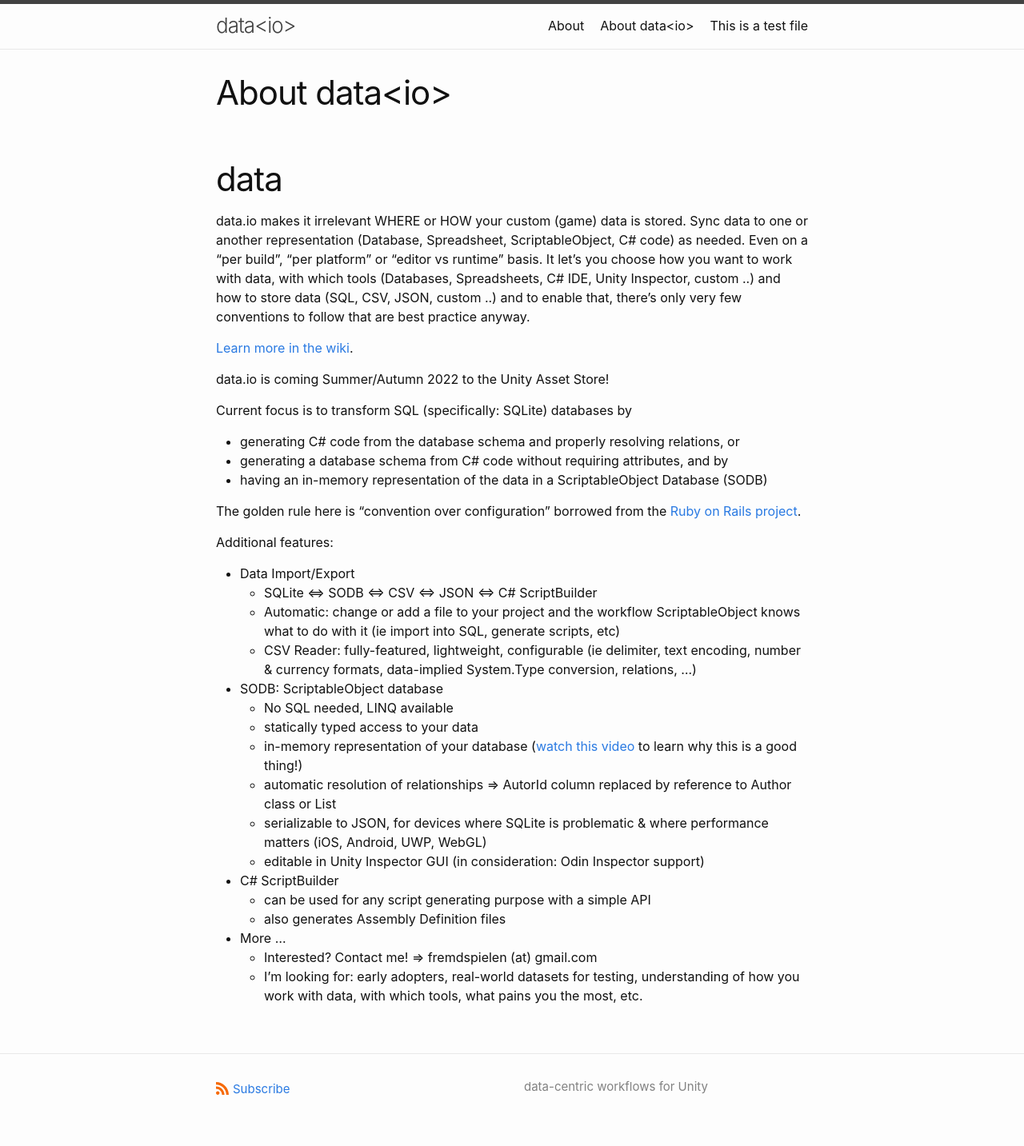
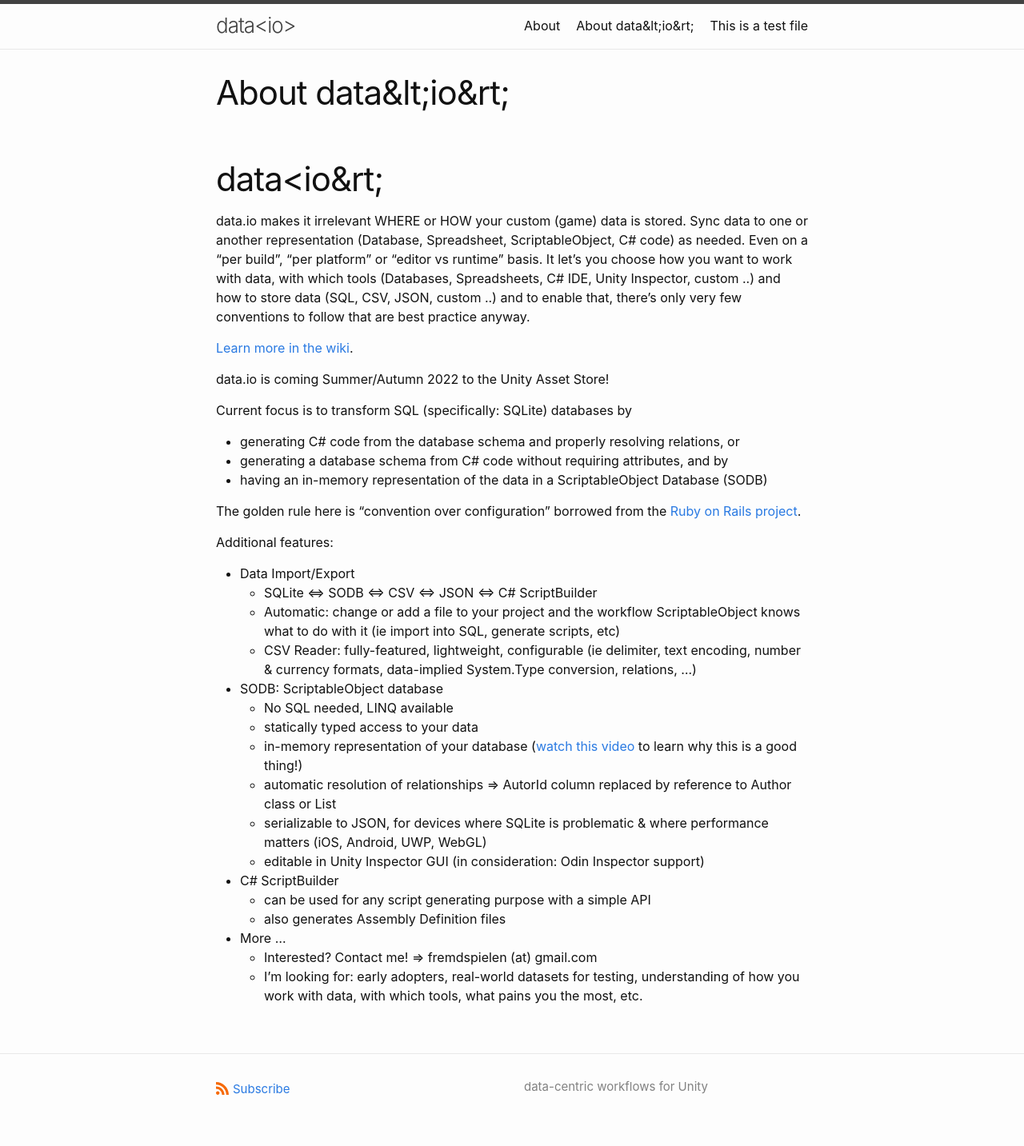
Before and after one commit to CodeSmile-0000011110110111/data.io-home, a Jekyll site: the page built from index.md, in a window 1280 px wide. Shown: the whole page at 80% size. Built offline with Jekyll 4.4.1, drawn with Linux system fonts in a browser that asks for light colours.

```diff
--- a/index.md
+++ b/index.md
@@ -1,9 +1,9 @@
 ---
 layout: post
-title: About data<io>
+title: About data&lt;io&rt;
 ---
 
-# data<io>
+# data&lt;io&rt;
 
 data.io makes it irrelevant WHERE or HOW your custom (game) data is stored. Sync data to one or another representation (Database, Spreadsheet, ScriptableObject, C# code) as needed. Even on a "per build", "per platform" or "editor vs runtime" basis. It let's you choose how you want to work with data, with which tools (Databases, Spreadsheets, C# IDE, Unity Inspector, custom ..) and how to store data (SQL, CSV, JSON, custom ..) and to enable that, there's only very few conventions to follow that are best practice anyway.
 
```
